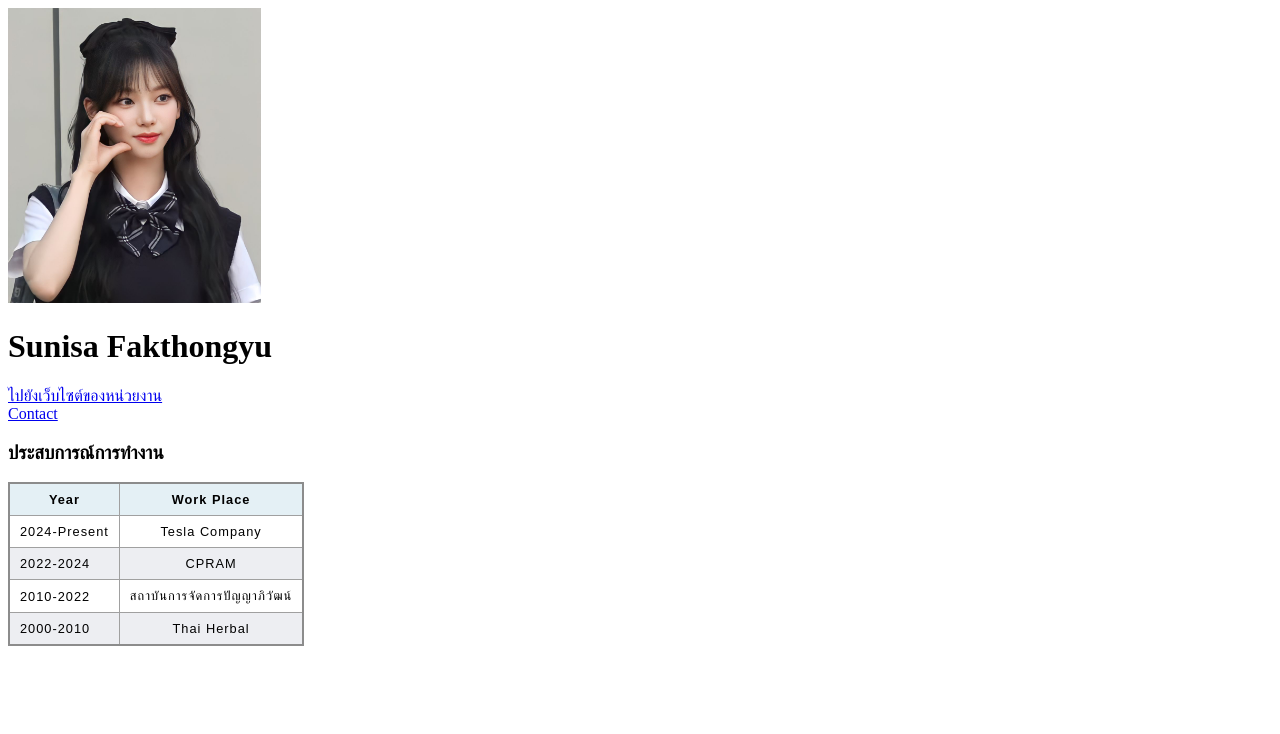
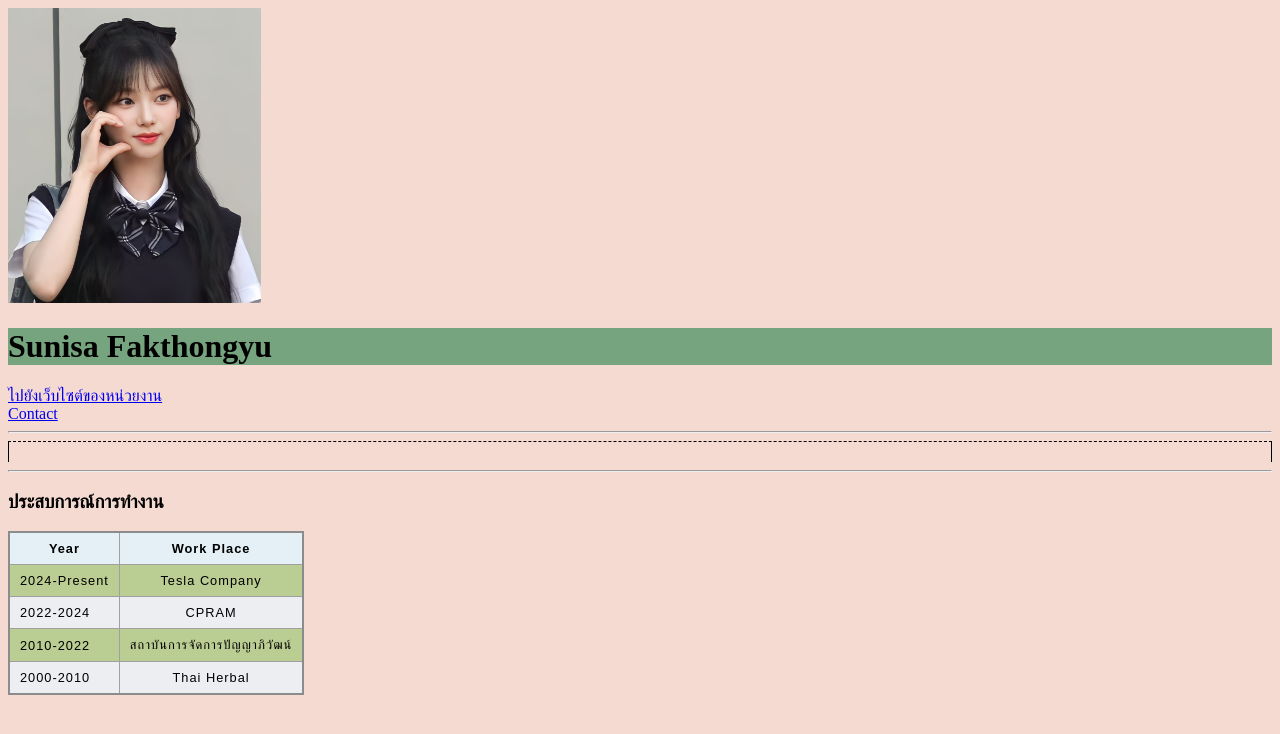
Before and after one commit to Tatam123/Mypage2024, a plain HTML site: page index.html in a window 1280 px wide. Drawn offline with Linux system fonts and the light colour scheme.

Commit message:
ตกแต่งสีให้สวยงามโดยใช้ CSS

```diff
--- a/index.html
+++ b/index.html
@@ -6,11 +6,15 @@
     <title>Sunisa</title>
     <link rel="stylesheet" href="styles.css">
 </head>
-<body>
+<body style = "background-color: #F5DAD2;">
     <img src="Ta.jpg" alt=""style="width: 20%; height: auto;">
-    <h1>Sunisa Fakthongyu</h1>
+    <h1 style = "background-color: #75A47F;">Sunisa Fakthongyu</h1>
     <a href = "https://www.pim.ac.th/"> ไปยังเว็บไซต์ของหน่วยงาน </a> <br>
     <a href = "C:\Users\HOME\Desktop\Fullstack Developer2024\HTML personal site\contact.html"> Contact </a>
+    <hr>
+    <hr style="border-style: dashed double none; height: 20px;">
+<hr>
+
     <h3>ประสบการณ์การทำงาน</h3>
     <!--<ul>
        <li>2024-Present Tesla Company</li>
@@ -19,7 +23,7 @@
        <li>2000-2010 Thai Herbal</li>
     </ul>-->
 
-    <table>
+    <table style = "background-color: #BACD92;">
         <thead>
             <tr>
                 <th>
```
